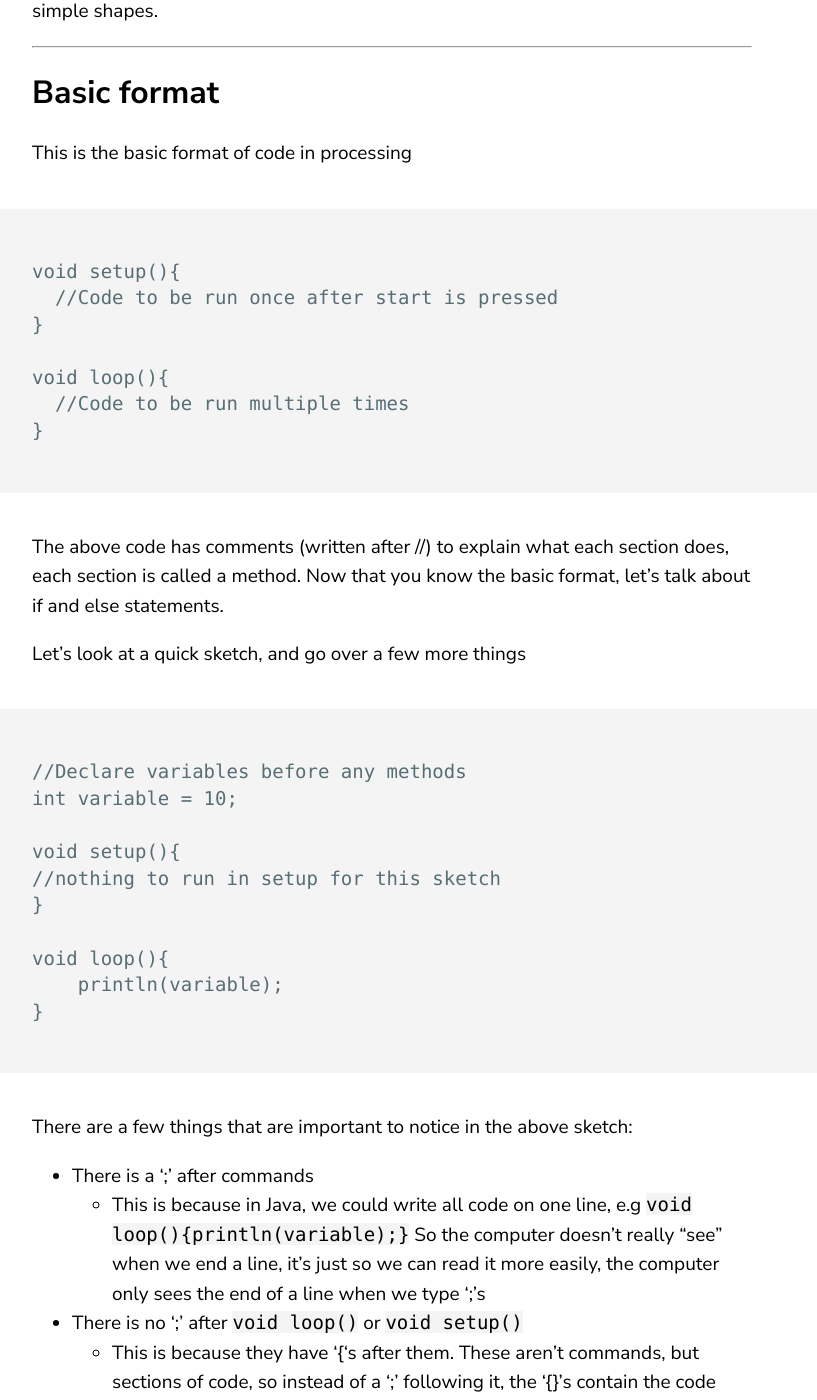
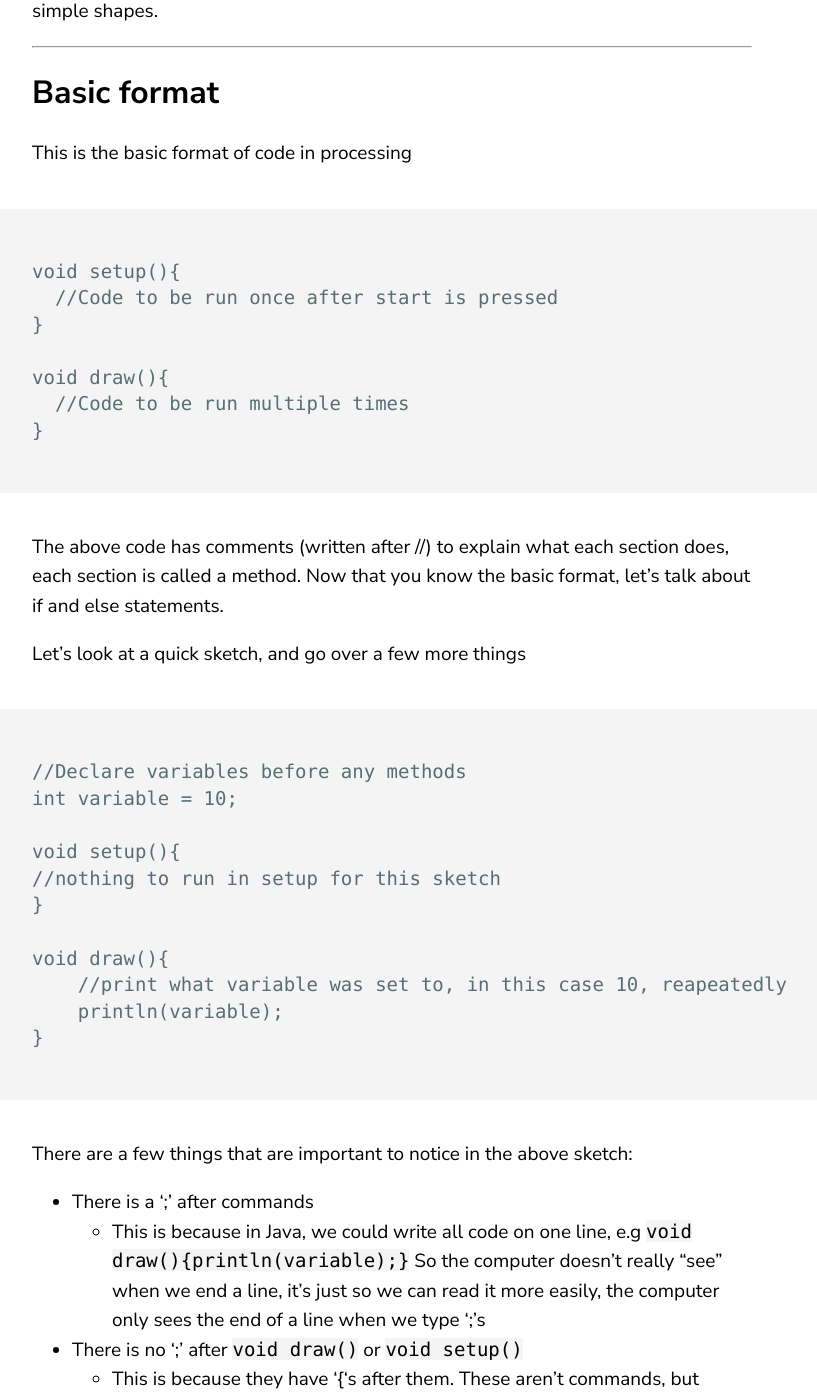
Before and after one commit to 12buntu/12buntu.github.io, a Jekyll site: the page built from _posts/2020-02-15-getting-started.markdown, in a window 1280 px wide and 1400 px high, scrolled down 1191 px. Shown: the whole window, without its empty margins (68-885 px from the left). Built offline with Jekyll 4.4.1, drawn with Linux system fonts in a browser that asks for light colours; some of the changed text lies outside the part shown.

Commit message:
added more content

````diff
--- a/_config.yml
+++ b/_config.yml
@@ -14,7 +14,7 @@
 
 permalink: /posts/:title/
 texture:
-  title: Tutorials
+  title: Tutorials by 12buntu
   tagline: Java. C++. Linux.
   date_format: "%b %-d, %Y"
   style: black
--- a/_posts/2020-02-15-getting-started.markdown
+++ b/_posts/2020-02-15-getting-started.markdown
@@ -33,7 +33,7 @@
   //Code to be run once after start is pressed
 }
 
-void loop(){
+void draw(){
   //Code to be run multiple times
 }
 ```
@@ -51,7 +51,8 @@
 //nothing to run in setup for this sketch
 }
 
-void loop(){
+void draw(){
+    //print what variable was set to, in this case 10, reapeatedly
     println(variable);
 }
 ```
@@ -59,8 +60,8 @@
 There are a few things that are important to notice in the above sketch:
 
 * There is a ';' after commands
-   * This is because in Java, we could write all code on one line, e.g `void loop(){println(variable);}` So the computer doesn't really "see" when we end a line, it's just so we can read it more easily, the computer only sees the end of a line when we type ';'s
-* There is no ';' after `void loop()` or `void setup()`
+   * This is because in Java, we could write all code on one line, e.g `void draw(){println(variable);}` So the computer doesn't really "see" when we end a line, it's just so we can read it more easily, the computer only sees the end of a line when we type ';'s
+* There is no ';' after `void draw()` or `void setup()`
     * This is because they have '{'s after them. These aren't commands, but sections of code, so instead of a ';' following it, the '{}'s contain the code within it.
 * The `int variable = 10;` outside of the methods
     * This 'declares' the variables, all it does is let the computer know what variables are being used later in the code
@@ -81,10 +82,11 @@
 
 ```
 void setup(){
-
+  size(500, 500); //set the size of the graphics window to 500 * 500
 }
 
-void loop(){
-
+void draw(){
+  //draw a rectangle at the coordinates (250, 250), with a width and height of 100
+  rect(250, 250, 100, 100);
 }
 ```
````
